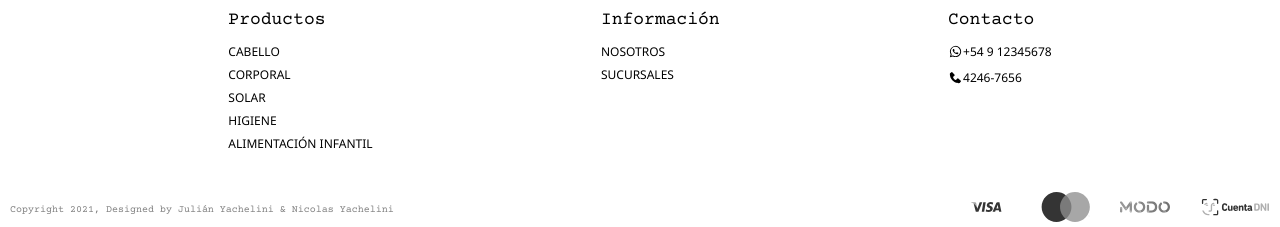
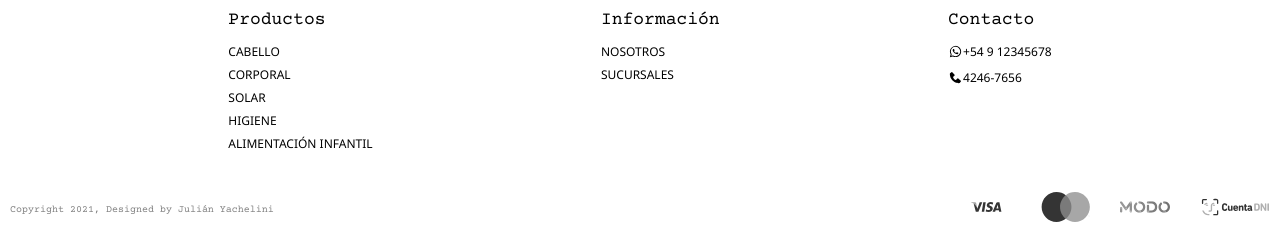
Before and after one commit to JYachelini/Proyecto_Farmacia, a plain HTML site: page index.html in a window 1280 px wide. Shown: the part 1744-1971 px from the top of the page. Drawn offline with nearby package versions, Linux system fonts and the light colour scheme.

Commit message:
thirteen commit

```diff
--- a/index.html
+++ b/index.html
@@ -204,7 +204,7 @@
       </div>
     </div>
     <div class="footer-copyright">
-      <span>Copyright 2021, Designed by Julián Yachelini & Nicolas Yachelini</span>
+      <span>Copyright 2021, Designed by Julián Yachelini</span>
       <div>
         <!-- Logo visa -->
         <svg viewBox="0 0 50 30" xmlns="http://www.w3.org/2000/svg">
```
